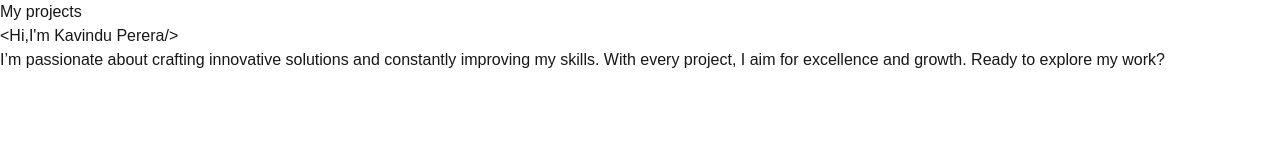
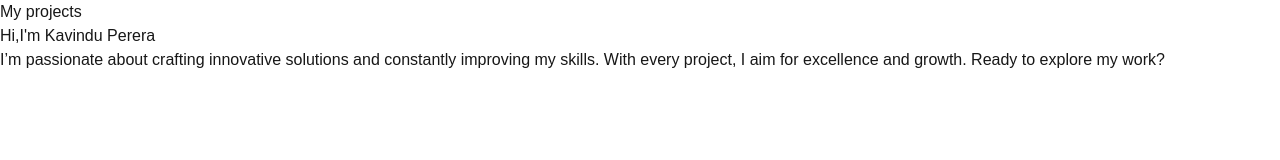
Before and after one commit to Kavindu401/Kavindu401.github.io, a Next.js app: page / in a window 1280 px wide. Shown: the top 160 px of the page. Built offline with nearby package versions, Linux system fonts and the light colour scheme.

Commit message:
remove unescaped entities
slint changes

```diff
--- a/src/app/page.tsx
+++ b/src/app/page.tsx
@@ -32,7 +32,7 @@ export default function Home() {
         {/* <Badge variant="outline">Outline</Badge> */}
 
         </div>
-        <h1 className="headTxt">&lt;Hi,I'm <span className="text-yellow-500 font-bold font-mono">Kavindu Perera</span>/&gt;</h1>
+        <h1 className="headTxt">Hi,I'm <span className="text-yellow-500 font-bold font-mono">Kavindu Perera</span></h1>
 
          {/* <Image
               className="absolute right-28 top-60 rounded-full"
```
